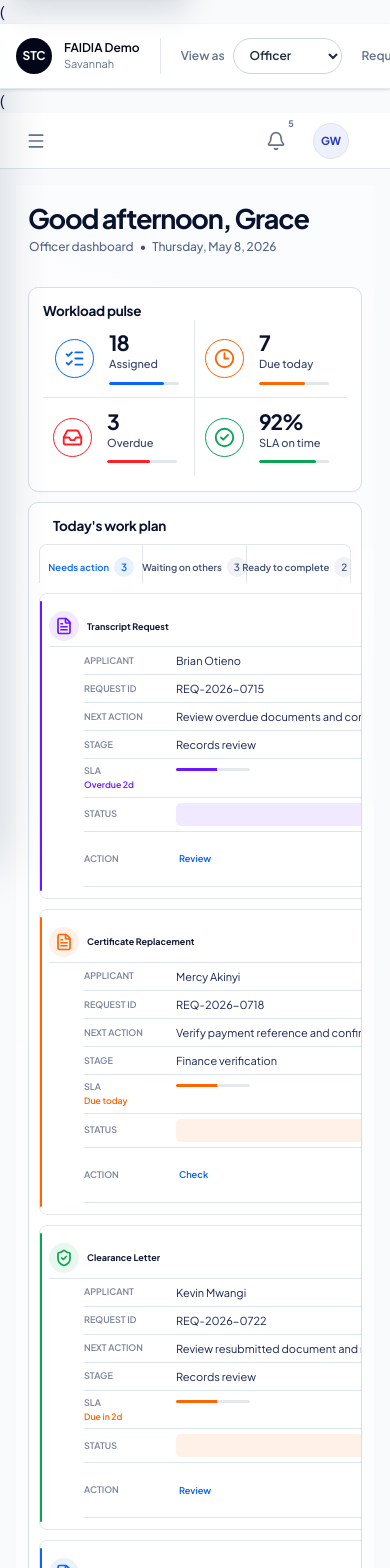
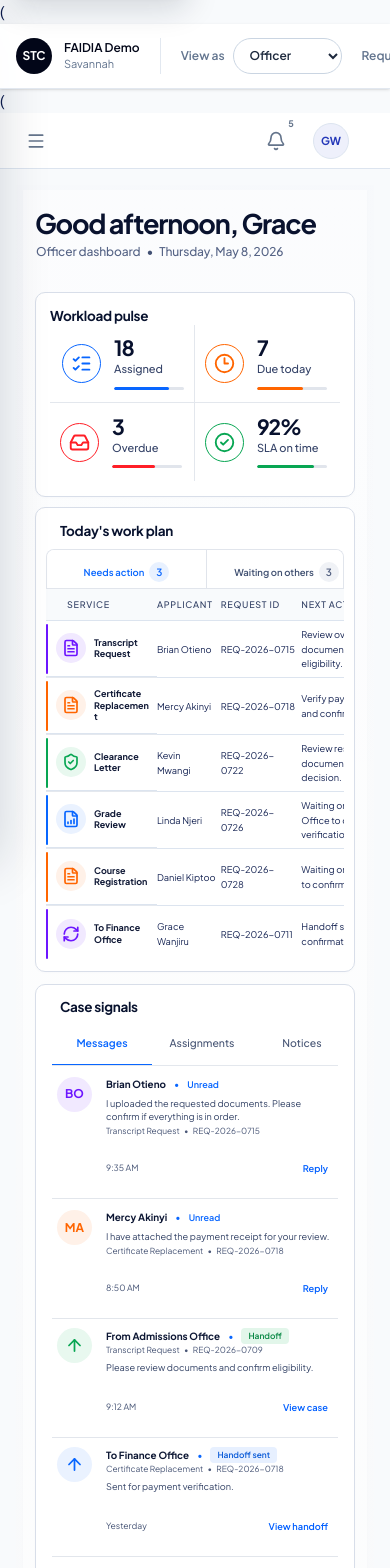
Before and after one commit to Nyabera/digi-serve, a Next.js app: page /demo/officer in a window 390 px wide. Shown: the top 1568 px of the page. Built offline with nearby package versions, Linux system fonts and the light colour scheme.

Commit message:
fix(demo): make Officer dashboard shell-safe

```diff
--- a/app/demo/officer/page.tsx
+++ b/app/demo/officer/page.tsx
@@ -3,5 +3,5 @@ import "@/features/demo-engine/dashboards/officer/high-fidelity/officer-dashboar
 import OfficerDashboardHighFidelity from "@/features/demo-engine/dashboards/officer/high-fidelity/OfficerDashboardHighFidelity";
 
 export default function OfficerDashboardPage() {
-  return <OfficerDashboardHighFidelity />;
+  return <OfficerDashboardHighFidelity embedded />;
 }
--- a/features/demo-engine/dashboards/officer/high-fidelity/OfficerDashboardHighFidelity.tsx
+++ b/features/demo-engine/dashboards/officer/high-fidelity/OfficerDashboardHighFidelity.tsx
@@ -1,8 +1,3 @@
-/*
- * High-fidelity Officer dashboard body.
- * Derived directly from the user-supplied verified React/TypeScript bundle.
- * Keep structural class names aligned with officer-dashboard-reference.css.
- */
 "use client";
 
 import {
@@ -31,6 +26,11 @@ import { useMemo, useState } from "react";
 type Accent = "blue" | "orange" | "red" | "green" | "violet";
 type PlanTab = "Needs action" | "Waiting on others" | "Ready to complete";
 type SignalTab = "Messages" | "Assignments" | "Notices" | "Case Updates";
+
+export type OfficerDashboardProps = {
+  /** Keep true when the dashboard renders inside the existing sidebar/topbar shell. */
+  embedded?: boolean;
+};
 
 type WorkItem = {
   service: string;
@@ -469,7 +469,7 @@ function MyRhythm({ notify }: { notify: (message: string) => void }) {
   );
 }
 
-export default function OfficerDashboard() {
+export default function OfficerDashboardHighFidelity({ embedded = true }: OfficerDashboardProps) {
   const [toast, setToast] = useState("");
   const notify = (message: string) => {
     setToast(message);
@@ -477,7 +477,10 @@ export default function OfficerDashboard() {
   };
 
   return (
-    <main className="officer-dashboard d31-officer-reference">
+    <main
+      className={`officer-dashboard d31-officer-reference officer-dashboard--${embedded ? "embedded" : "standalone"}`}
+      data-dashboard-version="shell-safe-v2"
+    >
       <div className="dashboard-frame">
         <header className="dashboard-header">
           <h1>Good afternoon, Grace</h1>
--- a/features/demo-engine/dashboards/officer/high-fidelity/index.ts
+++ b/features/demo-engine/dashboards/officer/high-fidelity/index.ts
@@ -1 +1,2 @@
 export { default as OfficerDashboardHighFidelity } from "./OfficerDashboardHighFidelity";
+export type { OfficerDashboardProps } from "./OfficerDashboardHighFidelity";
--- a/features/demo-engine/dashboards/officer/high-fidelity/officer-dashboard-reference.css
+++ b/features/demo-engine/dashboards/officer/high-fidelity/officer-dashboard-reference.css
@@ -1,3 +1,11 @@
+@import "@fontsource-variable/plus-jakarta-sans";
+/*
+ * D31-6R2 Officer dashboard shell-safe stylesheet.
+ * Derived from the user-supplied cutoff-correction bundle.
+ * Every selector is scoped to .d31-officer-reference.
+ */
+
+
 .d31-officer-reference{
   --ink: #09132f;
   --ink-soft: #34436b;
@@ -43,23 +51,42 @@
 }
 
 .d31-officer-reference.officer-dashboard{
-  min-height: 100vh;
+  container-name: officer-dashboard;
+  container-type: inline-size;
+  width: 100%;
+  min-width: 0;
+  max-width: 100%;
+  min-height: 0;
   padding: 5px 7px 7px;
+  overflow-x: clip;
   background:
     radial-gradient(circle at 72% -12%, rgba(39, 99, 211, 0.025), transparent 31%),
     linear-gradient(180deg, #fafbfc 0%, #f7f8fa 100%);
 }
 
+.d31-officer-reference.officer-dashboard--standalone{
+  min-height: 100vh;
+}
+
+.d31-officer-reference.officer-dashboard--embedded{
+  min-height: 0;
+}
+
 .d31-officer-reference .dashboard-frame{
   width: 100%;
+  min-width: 0;
   max-width: 1740px;
-  min-height: calc(100vh - 12px);
+  min-height: 0;
   margin: 0 auto;
   padding: 18px 20px 22px;
   border: 1px solid #dde2ea;
   border-radius: 10px;
   background: rgba(255, 255, 255, 0.46);
   box-shadow: 0 1px 2px rgba(18, 31, 61, 0.02);
+}
+
+.d31-officer-reference.officer-dashboard--standalone .dashboard-frame{
+  min-height: calc(100vh - 12px);
 }
 
 .d31-officer-reference .dashboard-header{
@@ -91,6 +118,7 @@
 }
 
 .d31-officer-reference .card{
+  min-width: 0;
   overflow: hidden;
   border: 1px solid #d8dee9;
   border-radius: 10px;
@@ -122,24 +150,35 @@
 }
 
 .d31-officer-reference .workload-card{
-  height: 145px;
+  height: auto;
+  min-height: 145px;
   padding: 13px 27px 13px;
 }
 
 .d31-officer-reference .workload-stats{
   display: grid;
-  height: calc(100% - 23px);
+  min-height: 96px;
   grid-template-columns: repeat(4, 1fr);
   align-items: center;
 }
 
 .d31-officer-reference .workload-stat{
+  position: relative;
   display: flex;
   height: 69px;
   align-items: center;
-  gap: 25px;
-  padding: 0 25px 0 13px;
-  border-right: 1px solid #d8dee9;
+  gap: clamp(12px, 1.35vw, 25px);
+  padding: 0 clamp(12px, 1.3vw, 25px) 0 clamp(8px, 0.7vw, 13px);
+}
+
+.d31-officer-reference .workload-stat:not(:last-child)::after{
+  position: absolute;
+  top: 0;
+  right: 0;
+  bottom: 0;
+  width: 1px;
+  background: #d8dee9;
+  content: "";
 }
 
 .d31-officer-reference .workload-stat:first-child{
@@ -147,7 +186,7 @@
 }
 
 .d31-officer-reference .workload-stat:last-child{
-  border-right: 0;
+  padding-right: 0;
 }
 
 .d31-officer-reference .metric-icon{
@@ -214,7 +253,8 @@
 .d31-officer-reference .fill--green{ background: var(--green); }
 
 .d31-officer-reference .work-plan-card{
-  height: 443px;
+  height: auto;
+  min-height: 443px;
   padding: 14px 10px 9px;
 }
 
@@ -224,9 +264,10 @@
 
 .d31-officer-reference .plan-tabs{
   display: grid;
-  width: min(585px, 64%);
+  width: min(620px, 100%);
+  min-width: 0;
   height: 39px;
-  grid-template-columns: repeat(3, 1fr);
+  grid-template-columns: repeat(3, minmax(0, 1fr));
   overflow: hidden;
   border: 1px solid #e1e5ec;
   border-bottom: 0;
@@ -239,7 +280,11 @@
   display: flex;
   align-items: center;
   justify-content: center;
-  gap: 13px;
+  min-width: 0;
+  min-height: 0;
+  height: 100%;
+  gap: clamp(6px, 0.7vw, 13px);
+  padding: 0 8px;
   border: 0;
   border-right: 1px solid #e0e4eb;
   background: transparent;
@@ -291,11 +336,14 @@
 .d31-officer-reference .work-table-wrap{
   width: 100%;
   overflow-x: auto;
+  overflow-y: hidden;
+  overscroll-behavior-inline: contain;
   border-top: 1px solid #e1e5ec;
 }
 
 .d31-officer-reference .work-table{
   width: 100%;
+  max-width: 100%;
   border-collapse: collapse;
   table-layout: fixed;
   color: #354368;
@@ -312,14 +360,14 @@
   white-space: nowrap;
 }
 
-.d31-officer-reference .work-table th:nth-child(1){ width: 17%; padding-left: 21px; }
-.d31-officer-reference .work-table th:nth-child(2){ width: 10%; }
+.d31-officer-reference .work-table th:nth-child(1){ width: 16.5%; padding-left: 21px; }
+.d31-officer-reference .work-table th:nth-child(2){ width: 9.5%; }
 .d31-officer-reference .work-table th:nth-child(3){ width: 12%; }
-.d31-officer-reference .work-table th:nth-child(4){ width: 18%; }
-.d31-officer-reference .work-table th:nth-child(5){ width: 12%; }
+.d31-officer-reference .work-table th:nth-child(4){ width: 17.5%; }
+.d31-officer-reference .work-table th:nth-child(5){ width: 11.5%; }
 .d31-officer-reference .work-table th:nth-child(6){ width: 11.5%; }
 .d31-officer-reference .work-table th:nth-child(7){ width: 11%; }
-.d31-officer-reference .work-table th:nth-child(8){ width: 8.5%; }
+.d31-officer-reference .work-table th:nth-child(8){ width: 10.5%; }
 
 .d31-officer-reference .work-table tbody tr{
   position: relative;
@@ -345,6 +393,7 @@
 .d31-officer-reference .row-accent--violet{ --row-accent: var(--violet); }
 
 .d31-officer-reference .work-table td{
+  min-width: 0;
   padding: 4px 5px 4px 0;
   vertical-align: middle;
 }
@@ -474,7 +523,10 @@
 }
 
 .d31-officer-reference .signals-card{
-  height: 422px;
+  display: flex;
+  height: auto;
+  min-height: 422px;
+  flex-direction: column;
   padding: 13px 16px 0;
 }
 
@@ -484,17 +536,20 @@
 
 .d31-officer-reference .signal-tabs{
   position: relative;
-  display: flex;
+  display: grid;
   height: 40px;
-  align-items: flex-end;
-  gap: 4px;
+  grid-template-columns: repeat(4, minmax(0, 1fr)) max-content;
+  align-items: end;
+  gap: 0;
   border-bottom: 1px solid #e3e7ed;
 }
 
 .d31-officer-reference .signal-tabs > button:not(.mark-read){
   position: relative;
   height: 34px;
-  padding: 0 17px;
+  min-width: 0;
+  min-height: 0;
+  padding: 0 clamp(5px, 0.65vw, 12px);
   border: 0;
   background: transparent;
   color: #485675;
@@ -524,11 +579,15 @@
 }
 
 .d31-officer-reference .signal-tabs .mark-read{
-  margin: 0 2px 7px auto;
+  height: 32px;
+  min-height: 0;
+  margin: 0 2px 7px 8px;
+  font-size: 8.5px;
 }
 
 .d31-officer-reference .signal-list{
   display: flex;
+  flex: 1 1 auto;
   flex-direction: column;
 }
 
@@ -663,13 +722,17 @@
 
 .d31-officer-reference .signals-card > .view-all{
   display: flex;
-  height: 35px;
-  margin: 0 auto;
+  height: auto;
+  min-height: 35px;
+  flex: 0 0 auto;
+  margin: auto auto 0;
+  padding-block: 8px;
   font-size: 9.4px;
 }
 
 .d31-officer-reference .handoffs-card{
-  height: 168px;
+  height: auto;
+  min-height: 168px;
   padding: 11px 16px;
 }
 
@@ -696,7 +759,8 @@
 .d31-officer-reference .handoff-item{
   display: grid;
   width: 100%;
-  height: 41px;
+  height: auto;
+  min-height: 41px;
   grid-template-columns: 43px minmax(0, 1fr) 65px;
   align-items: center;
   gap: 5px;
@@ -752,11 +816,13 @@
   display: grid;
   grid-template-columns: 1.2fr 1.17fr 0.99fr 1.5fr;
   gap: 11px;
+  align-items: stretch;
   margin-top: 10px;
 }
 
 .d31-officer-reference .bottom-card{
-  height: 267px;
+  height: auto;
+  min-height: 267px;
   padding: 13px 12px 10px;
 }
 
@@ -898,7 +964,8 @@
 .d31-officer-reference .action-item{
   display: grid;
   width: 100%;
-  height: 36px;
+  height: auto;
+  min-height: 36px;
   grid-template-columns: 25px minmax(0, 1fr) 24px 13px;
   align-items: center;
   gap: 7px;
@@ -969,6 +1036,7 @@
 .d31-officer-reference .period-select select{
   width: 86px;
   height: 26px;
+  min-height: 0;
   padding: 0 25px 0 11px;
   border: 1px solid #dce2ea;
   border-radius: 6px;
@@ -1148,48 +1216,80 @@
   border: 0;
 }
 
-@media (min-width: 1680px) {
-  .d31-officer-reference .dashboard-frame{
-    margin-top: 5px;
-  }
-}
-
-@media (max-width: 1270px) {
+/*
+ * Shell-safe responsive system.
+ * These breakpoints follow the dashboard content area beside the sidebar,
+ * instead of the full browser viewport.
+ */
+@container officer-dashboard (max-width: 1320px){
   .d31-officer-reference .dashboard-frame{
     padding: 17px;
   }
 
   .d31-officer-reference .dashboard-top-grid{
-    grid-template-columns: minmax(0, 1.55fr) minmax(385px, 1fr);
+    grid-template-columns: minmax(0, 1.88fr) minmax(400px, 1fr);
+    gap: 12px;
+  }
+
+  .d31-officer-reference .workload-card{
+    padding-inline: 18px;
   }
 
   .d31-officer-reference .workload-stat{
-    gap: 15px;
-    padding-right: 15px;
+    gap: 13px;
+    padding-right: 13px;
     padding-left: 8px;
   }
 
-  .d31-officer-reference .work-table{
-    min-width: 900px;
+  .d31-officer-reference .signal-tabs > button:not(.mark-read){
+    padding-inline: 5px;
+    font-size: 9.5px;
+  }
+
+  .d31-officer-reference .signal-tabs .mark-read{
+    margin-left: 5px;
+    font-size: 8px;
+  }
+
+  .d31-officer-reference .rhythm-card{
+    padding-right: 14px;
+    padding-left: 14px;
+  }
+
+  .d31-officer-reference .rhythm-body{
+    grid-template-columns: minmax(0, 1fr) 122px;
+  }
+}
+
+@container officer-dashboard (max-width: 1120px){
+  .d31-officer-reference .dashboard-top-grid{
+    grid-template-columns: 1fr;
   }
 
   .d31-officer-reference .dashboard-bottom-grid{
     grid-template-columns: repeat(2, minmax(0, 1fr));
   }
 
-  .d31-officer-reference .bottom-card{
-    height: 267px;
+  .d31-officer-reference .work-table{
+    min-width: 0;
+  }
+
+  .d31-officer-reference .signal-tabs > button:not(.mark-read){
+    font-size: 10.5px;
+  }
+
+  .d31-officer-reference .signal-tabs .mark-read{
+    font-size: 8.5px;
   }
 }
 
-@media (max-width: 980px) {
-  .d31-officer-reference.officer-dashboard{
+@container officer-dashboard (max-width: 760px){
+  .d31-officer-reference.officer-dashboard--embedded{
     padding: 0;
   }
 
   .d31-officer-reference .dashboard-frame{
-    min-height: 100vh;
-    padding: 20px;
+    padding: 18px 12px 24px;
     border: 0;
     border-radius: 0;
   }
@@ -1198,44 +1298,6 @@
     height: auto;
     min-height: 84px;
     padding: 0;
-  }
-
-  .d31-officer-reference .dashboard-top-grid{
-    grid-template-columns: 1fr;
-  }
-
-  .d31-officer-reference .workload-card,
-.d31-officer-reference .work-plan-card,
-.d31-officer-reference .signals-card,
-.d31-officer-reference .handoffs-card{
-    height: auto;
-  }
-
-  .d31-officer-reference .workload-card{
-    min-height: 145px;
-  }
-
-  .d31-officer-reference .work-plan-card{
-    min-height: 443px;
-  }
-
-  .d31-officer-reference .signals-card{
-    min-height: 422px;
-  }
-
-  .d31-officer-reference .handoffs-card{
-    min-height: 168px;
-  }
-
-  .d31-officer-reference .dashboard-right-column{
-    display: grid;
-    grid-template-columns: 1.5fr 1fr;
-  }
-}
-
-@media (max-width: 700px) {
-  .d31-officer-reference .dashboard-frame{
-    padding: 18px 12px 24px;
   }
 
   .d31-officer-reference .dashboard-header h1{
@@ -1248,19 +1310,22 @@
   }
 
   .d31-officer-reference .workload-card{
+    min-height: 205px;
     padding: 14px;
   }
 
   .d31-officer-reference .workload-stats{
-    grid-template-columns: repeat(2, 1fr);
-    gap: 0;
+    grid-template-columns: repeat(2, minmax(0, 1fr));
   }
 
   .d31-officer-reference .workload-stat{
     height: 78px;
     padding: 8px 10px;
-    border-right: 0;
     border-bottom: 1px solid #e3e7ed;
+  }
+
+  .d31-officer-reference .workload-stat::after{
+    display: none;
   }
 
   .d31-officer-reference .workload-stat:nth-child(odd){
@@ -1275,11 +1340,8 @@
     margin-top: 9px;
   }
 
-  .d31-officer-reference .workload-card{
-    min-height: 205px;
-  }
-
   .d31-officer-reference .plan-tabs{
+    grid-template-columns: repeat(3, minmax(160px, 1fr));
     width: 100%;
     overflow-x: auto;
   }
@@ -1289,75 +1351,18 @@
     min-height: 44px;
   }
 
-  .d31-officer-reference .work-table-wrap{
-    border-top: 0;
-    overflow: visible;
-  }
-
-  .d31-officer-reference .work-table,
-.d31-officer-reference .work-table tbody,
-.d31-officer-reference .work-table tr,
-.d31-officer-reference .work-table td{
-    display: block;
-    width: 100%;
-  }
-
-  .d31-officer-reference .work-table thead{
-    display: none;
-  }
-
-  .d31-officer-reference .work-table tbody tr{
-    height: auto;
-    min-height: 0;
-    margin: 10px 0;
-    padding: 12px 10px 11px 44px;
-    border: 1px solid #e2e6ed;
-    border-radius: 8px;
-  }
-
-  .d31-officer-reference .work-table tbody tr::before{
-    top: 7px;
-    bottom: 7px;
-  }
-
-  .d31-officer-reference .work-table td{
-    position: relative;
-    display: grid;
-    min-height: 28px;
-    grid-template-columns: 92px minmax(0, 1fr);
-    align-items: center;
-    padding: 5px 0;
-    font-size: 11px;
-  }
-
-  .d31-officer-reference .work-table td::before{
-    color: #7a849b;
-    content: attr(data-label);
-    font-size: 9px;
-    font-weight: 600;
-    text-transform: uppercase;
-  }
-
-  .d31-officer-reference .work-table td:first-child{
-    display: flex;
-    height: auto;
-    min-height: 35px;
-    margin-left: -35px;
-    padding-left: 0;
-  }
-
-  .d31-officer-reference .work-table td:first-child::before{
-    display: none;
+  .d31-officer-reference .work-table{
+    min-width: 760px;
   }
 
   .d31-officer-reference .work-table .text-button{
     min-height: 44px;
-    justify-self: start;
   }
 
   .d31-officer-reference .signal-tabs{
     height: auto;
     min-height: 50px;
+    grid-template-columns: repeat(4, minmax(100px, 1fr));
     overflow-x: auto;
   }
 
@@ -1380,14 +1385,8 @@
     min-height: 44px;
   }
 
-  .d31-officer-reference .dashboard-right-column,
-.d31-officer-reference .dashboard-bottom-grid{
+  .d31-officer-reference .dashboard-bottom-grid{
     grid-template-columns: 1fr;
-  }
-
-  .d31-officer-reference .bottom-card{
-    height: auto;
-    min-height: 267px;
   }
 
   .d31-officer-reference .rhythm-body{
@@ -1395,7 +1394,7 @@
   }
 }
 
-@media (max-width: 440px) {
+@container officer-dashboard (max-width: 440px){
   .d31-officer-reference .dashboard-header h1{
     font-size: 27px;
   }
@@ -1448,7 +1447,7 @@
   }
 }
 
-@media (prefers-reduced-motion: reduce) {
+@media (prefers-reduced-motion: reduce){
   .d31-officer-reference, .d31-officer-reference *,
 .d31-officer-reference::before, .d31-officer-reference *::before,
 .d31-officer-reference::after, .d31-officer-reference *::after{
@@ -1458,13 +1457,3 @@
     animation-iteration-count: 1 !important;
   }
 }
-
-
-/* Existing FAIDIA role-shell integration overrides. */
-.d31-officer-reference.officer-dashboard {
-  min-height: auto;
-}
-
-.d31-officer-reference .dashboard-frame {
-  min-height: auto;
-}
```
Also changed, not shown: 3 other files (tests, documents, lock files or other folders).
